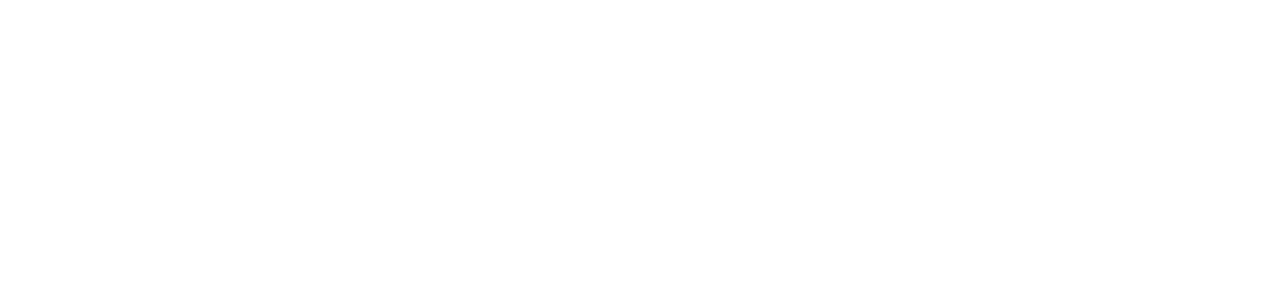
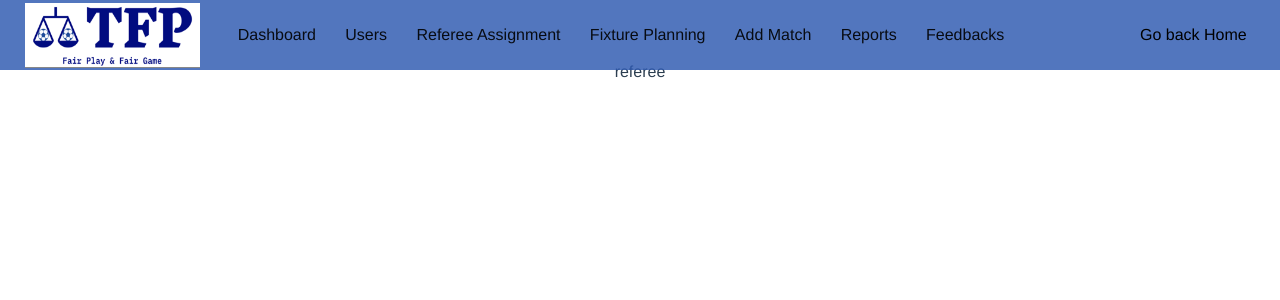
Before and after one commit to SU-CS308-22FA/Team-41-Frontend, a Vue app: page /refereeAssignment in a window 1280 px wide. Before the commit this address had no page. Shown: the top 300 px of the page. Built offline with nearby package versions, Linux system fonts and the light colour scheme.

Commit message:
referee and fixture initialized. some bugs fixed

```diff
--- /dev/null
+++ b/src/components/RefereeAssignment.vue
@@ -0,0 +1,24 @@
+<template>
+    <AdminNavBar></AdminNavBar>
+    referee
+</template>
+
+<script>
+    import AdminNavBar from './adminNavbar.vue';
+
+
+    export default {
+        path: '/refereeAssignment',
+        name: 'RefereeAssignment',
+        components: {
+            AdminNavBar,
+
+        },
+
+    };
+</script>
+
+<style scoped>
+
+
+</style>
--- a/src/components/adminNavbar.vue
+++ b/src/components/adminNavbar.vue
@@ -20,7 +20,7 @@
                 </li>
                 &nbsp;&nbsp;&nbsp;
                 <li class="nav-item active">
-                    <a class="nav-link active right-buts" @click="this.$router.replace('#')">
+                    <a class="nav-link active right-buts" @click="this.$router.replace('refereeAssignment')">
                         Referee Assignment
                     </a>
                 </li>
--- a/src/router/index.js
+++ b/src/router/index.js
@@ -23,6 +23,7 @@ import UsersList from "../components/usersList.vue";
 import AddMatch from "../components/AddMatch.vue";
 import BootStrap from "../components/Bootstrap.vue";
 import SchedulePlan from "../components/SchedulePlan.vue";
+import RefereeAssignment from "../components/RefereeAssignment"
 
 const routes = [
   {
@@ -148,6 +149,11 @@ const routes = [
     name: "SchedulePlan",
     component: SchedulePlan,
   },
+  {
+    path: "/refereeAssignment",
+    name: "RefereeAssignment",
+    component: RefereeAssignment,
+  },
 ];
 
 const router = createRouter({
```
